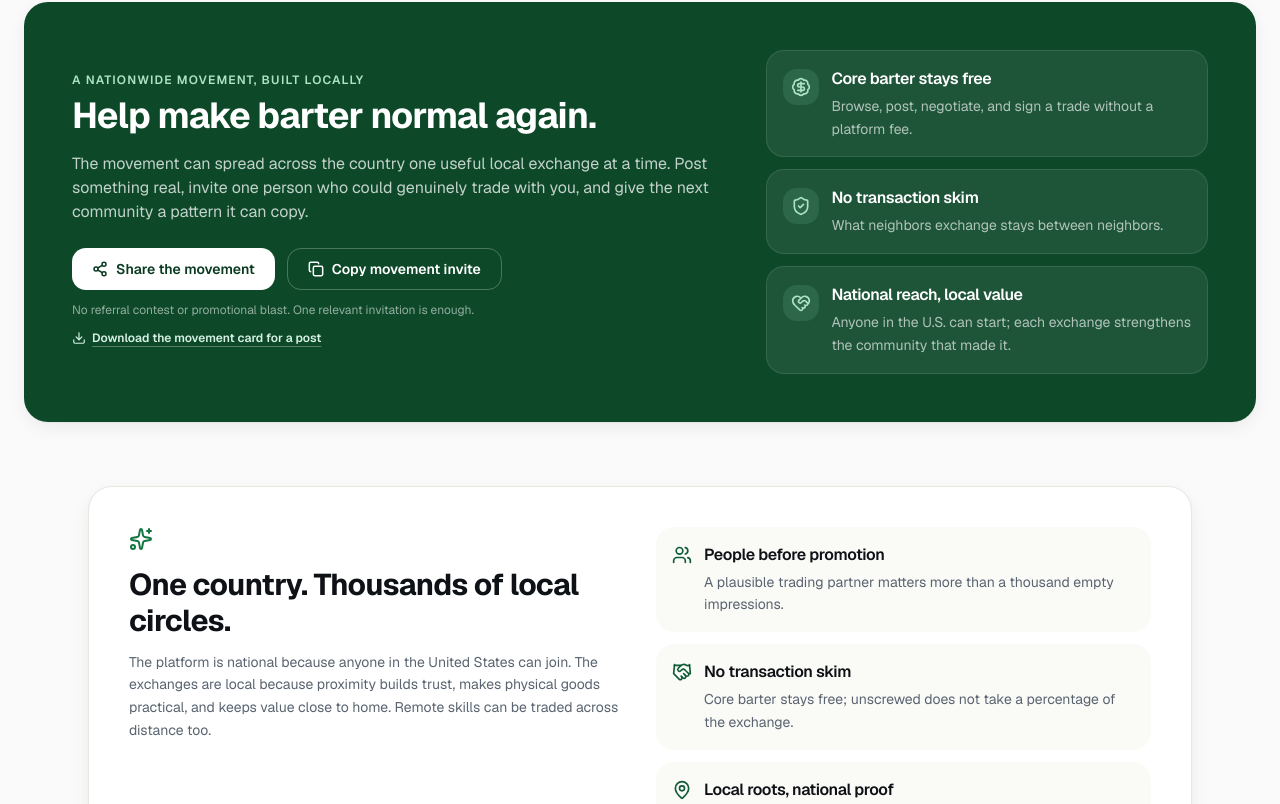
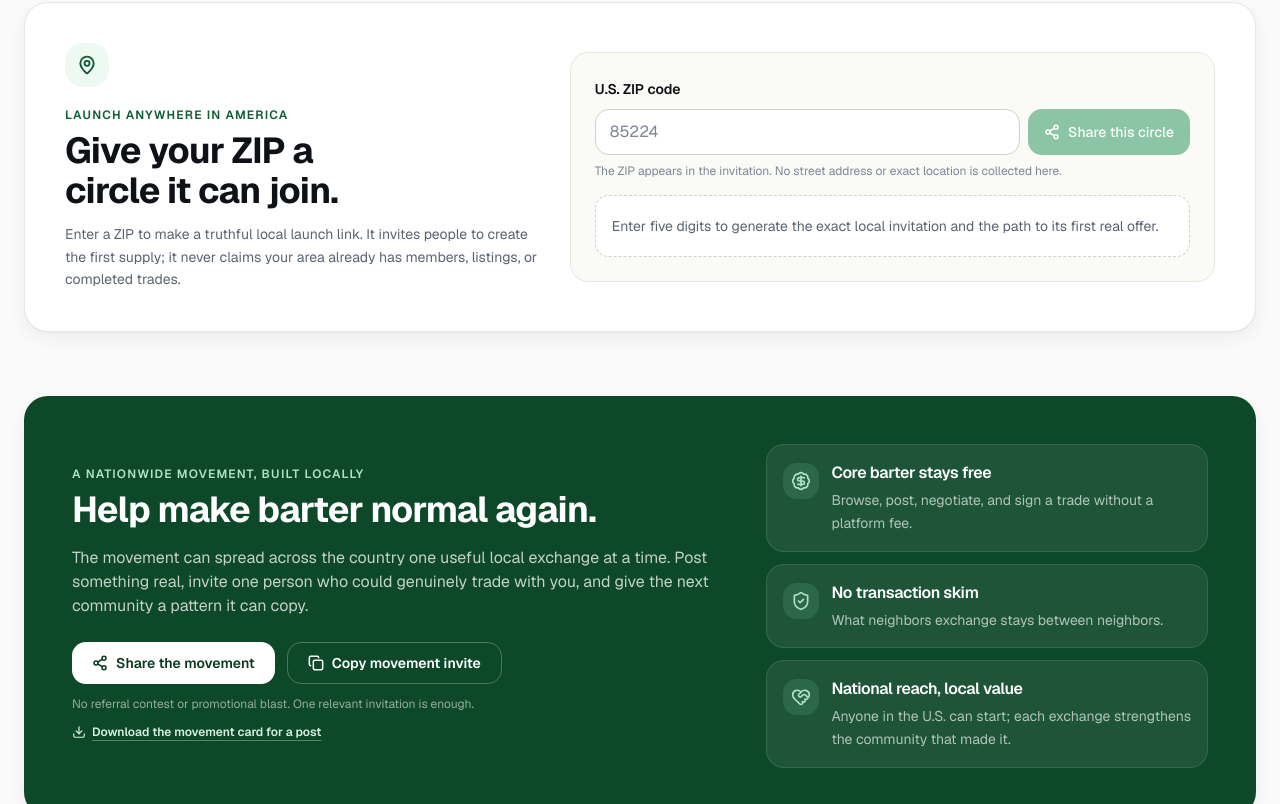
Before and after one commit to shawnbure/unscrewed, a React (Vite) app in the folder apps/web/: page /movement in a window 1280 px wide. Shown: the part 1736-2540 px from the top of the page. Built offline with nearby package versions, Linux system fonts and the light colour scheme; no server answers.

Commit message:
feat: launch zip-specific barter circles

```diff
--- a/apps/web/src/lib/listingStarters.ts
+++ b/apps/web/src/lib/listingStarters.ts
@@ -81,6 +81,13 @@ export function getListingStarter(
   return LISTING_STARTERS[value as ListingStarterId];
 }
 
-export function listingStarterPath(id: ListingStarterId): string {
-  return `/post?starter=${encodeURIComponent(id)}`;
+export function listingStarterPath(
+  id: ListingStarterId,
+  suggestedZip?: string
+): string {
+  const params = new URLSearchParams({ starter: id });
+  if (suggestedZip && /^\d{5}$/.test(suggestedZip)) {
+    params.set("zip", suggestedZip);
+  }
+  return `/post?${params.toString()}`;
 }
--- a/apps/web/src/pages/Movement.tsx
+++ b/apps/web/src/pages/Movement.tsx
@@ -1,5 +1,5 @@
 import { useEffect, useState } from "react";
-import { Link } from "react-router-dom";
+import { Link, useSearchParams } from "react-router-dom";
 import {
   ArrowRight,
   FileSignature,
@@ -15,9 +15,14 @@ import { getStats, type StatsPayload } from "../lib/stats.js";
 import { listingStarterPath } from "../lib/listingStarters.js";
 import { Container } from "../ui/Container.js";
 import { InviteNeighbors } from "../ui/InviteNeighbors.js";
+import { StartCircleInvite } from "../ui/StartCircleInvite.js";
 
 export default function MovementPage() {
+  const [searchParams] = useSearchParams();
   const [stats, setStats] = useState<StatsPayload | null>(null);
+  const startingZip = /^\d{5}$/.test(searchParams.get("zip") ?? "")
+    ? searchParams.get("zip")!
+    : "";
 
   useEffect(() => {
     const previousTitle = document.title;
@@ -203,6 +208,10 @@ export default function MovementPage() {
       </Container>
 
       <Container size="xl" className="mt-16">
+        <StartCircleInvite initialZip={startingZip} />
+      </Container>
+
+      <Container size="xl" className="mt-16">
         <InviteNeighbors />
       </Container>
 
--- a/apps/web/src/pages/Signup.tsx
+++ b/apps/web/src/pages/Signup.tsx
@@ -32,6 +32,8 @@ export default function Signup() {
     : "/neighborhood?welcome=1";
   const returningMemberPath = hasExplicitNext ? nextPath : "/neighborhood";
   const nextUrl = new URL(nextPath, window.location.origin);
+  const suggestedZip =
+    searchParams.get("zip") ?? nextUrl.searchParams.get("zip") ?? "";
   const continuesToPost = nextUrl.pathname === "/post";
   const continuesToProposal =
     nextUrl.pathname.startsWith("/listing/") &&
@@ -42,7 +44,9 @@ export default function Signup() {
   const [password, setPassword] = useState("");
   const [phoneDisplay, setPhoneDisplay] = useState("");
   const [displayName, setDisplayName] = useState("");
-  const [homeZip, setHomeZip] = useState("");
+  const [homeZip, setHomeZip] = useState(
+    /^\d{5}$/.test(suggestedZip) ? suggestedZip : ""
+  );
   const [accepted, setAccepted] = useState(false);
   const [turnstileToken, setTurnstileToken] = useState<string | null>(null);
   const [error, setError] = useState<string | null>(null);
--- /dev/null
+++ b/apps/web/src/ui/StartCircleInvite.tsx
@@ -0,0 +1,176 @@
+import { useEffect, useMemo, useRef, useState } from "react";
+import { Check, Copy, MapPin, Share2 } from "lucide-react";
+import { Link } from "react-router-dom";
+import { listingStarterPath } from "../lib/listingStarters.js";
+
+const ZIP_PATTERN = /^\d{5}$/;
+
+export function buildCircleInvite(zip: string, origin = window.location.origin) {
+  if (!ZIP_PATTERN.test(zip)) return null;
+
+  const url = new URL("/movement", origin);
+  url.searchParams.set("zip", zip);
+  url.searchParams.set("utm_source", "circle_invite");
+  url.searchParams.set("utm_medium", "share");
+  url.searchParams.set("utm_campaign", `start_a_circle:${zip}`);
+
+  return {
+    url: url.toString(),
+    title: `Help start a barter circle around ZIP ${zip}`,
+    text: `Help start a free barter circle around ZIP ${zip}. Post one useful item or skill, invite one plausible trading partner, and keep local value in local hands—no listing fees or transaction fees.`,
+  };
+}
+
+export function StartCircleInvite({ initialZip = "" }: { initialZip?: string }) {
+  const normalizedInitialZip = ZIP_PATTERN.test(initialZip) ? initialZip : "";
+  const [zip, setZip] = useState(normalizedInitialZip);
+  const [copied, setCopied] = useState(false);
+  const resetTimer = useRef<number | null>(null);
+  const invite = useMemo(() => buildCircleInvite(zip), [zip]);
+
+  useEffect(
+    () => () => {
+      if (resetTimer.current) window.clearTimeout(resetTimer.current);
+    },
+    []
+  );
+
+  async function copyInvite() {
+    if (!invite) return;
+    const message = `${invite.text} ${invite.url}`;
+    try {
+      await navigator.clipboard.writeText(message);
+      setCopied(true);
+      if (resetTimer.current) window.clearTimeout(resetTimer.current);
+      resetTimer.current = window.setTimeout(() => setCopied(false), 2500);
+    } catch {
+      window.prompt("Copy this local-circle invitation:", message);
+    }
+  }
+
+  async function shareInvite() {
+    if (!invite) return;
+    if (!navigator.share) {
+      await copyInvite();
+      return;
+    }
+
+    try {
+      await navigator.share(invite);
+    } catch (error) {
+      if (error instanceof DOMException && error.name === "AbortError") return;
+      await copyInvite();
+    }
+  }
+
+  return (
+    <section className="overflow-hidden rounded-3xl border border-surface-200 bg-white shadow-card">
+      <div className="grid gap-7 p-7 sm:p-10 lg:grid-cols-[0.85fr_1.15fr] lg:items-center">
+        <div>
+          <span className="inline-flex h-11 w-11 items-center justify-center rounded-2xl bg-brand-50 text-brand-700">
+            <MapPin className="h-5 w-5" strokeWidth={2.25} />
+          </span>
+          <p className="mt-5 text-xs font-semibold uppercase tracking-widest text-brand-700">
+            Launch anywhere in America
+          </p>
+          <h2 className="display mt-2 text-balance text-3xl text-ink-900 sm:text-4xl">
+            Give your ZIP a circle it can join.
+          </h2>
+          <p className="mt-3 text-sm leading-relaxed text-ink-500">
+            Enter a ZIP to make a truthful local launch link. It invites people
+            to create the first supply; it never claims your area already has
+            members, listings, or completed trades.
+          </p>
+        </div>
+
+        <div className="rounded-2xl border border-surface-200 bg-surface-50 p-5 sm:p-6">
+          <label className="block">
+            <span className="text-sm font-semibold text-ink-900">
+              U.S. ZIP code
+            </span>
+            <div className="mt-2 flex flex-wrap gap-2">
+              <input
+                value={zip}
+                onChange={(event) => {
+                  setZip(
+                    event.target.value.replace(/\D/g, "").slice(0, 5)
+                  );
+                  setCopied(false);
+                }}
+                inputMode="numeric"
+                autoComplete="postal-code"
+                pattern="\d{5}"
+                maxLength={5}
+                placeholder="85224"
+                className="input min-w-0 flex-1"
+                aria-describedby="circle-zip-help"
+              />
+              <button
+                type="button"
+                onClick={shareInvite}
+                disabled={!invite}
+                className="btn-brand disabled:cursor-not-allowed disabled:opacity-50"
+              >
+                <Share2 className="h-4 w-4" strokeWidth={2.25} />
+                Share this circle
+              </button>
+            </div>
+          </label>
+          <p id="circle-zip-help" className="mt-2 text-xs text-ink-400">
+            The ZIP appears in the invitation. No street address or exact
+            location is collected here.
+          </p>
+
+          {invite ? (
+            <>
+              <div className="mt-4 rounded-xl border border-surface-200 bg-white p-4">
+                <p className="text-sm leading-relaxed text-ink-800">
+                  {invite.text}
+                </p>
+                <p className="mt-2 break-all text-[11px] leading-relaxed text-brand-700">
+                  {invite.url}
+                </p>
+              </div>
+              <div className="mt-3 flex flex-wrap gap-2">
+                <button
+                  type="button"
+                  onClick={copyInvite}
+                  className="btn-outline text-sm"
+                >
+                  {copied ? (
+                    <Check className="h-4 w-4" strokeWidth={2.25} />
+                  ) : (
+                    <Copy className="h-4 w-4" strokeWidth={2.25} />
+                  )}
+                  {copied ? "Local invitation copied" : "Copy exact invitation"}
+                </button>
+                <Link
+                  to={listingStarterPath("useful_item", zip)}
+                  className="btn-outline text-sm"
+                >
+                  Post the first item
+                </Link>
+                <Link
+                  to={listingStarterPath("one_hour_help", zip)}
+                  className="btn-outline text-sm"
+                >
+                  Post the first skill
+                </Link>
+              </div>
+              <p className="mt-3 text-[11px] leading-relaxed text-ink-400">
+                Nothing is sent automatically. Recipient visits use this ZIP
+                campaign so local-circle invitations can be measured without
+                identifying the recipient.
+              </p>
+            </>
+          ) : (
+            <p className="mt-4 rounded-xl border border-dashed border-surface-300 bg-white px-4 py-5 text-sm text-ink-500">
+              Enter five digits to generate the exact local invitation and the
+              path to its first real offer.
+            </p>
+          )}
+        </div>
+      </div>
+    </section>
+  );
+}
```
Also changed, not shown: 1 other file (tests, documents, lock files or other folders).
